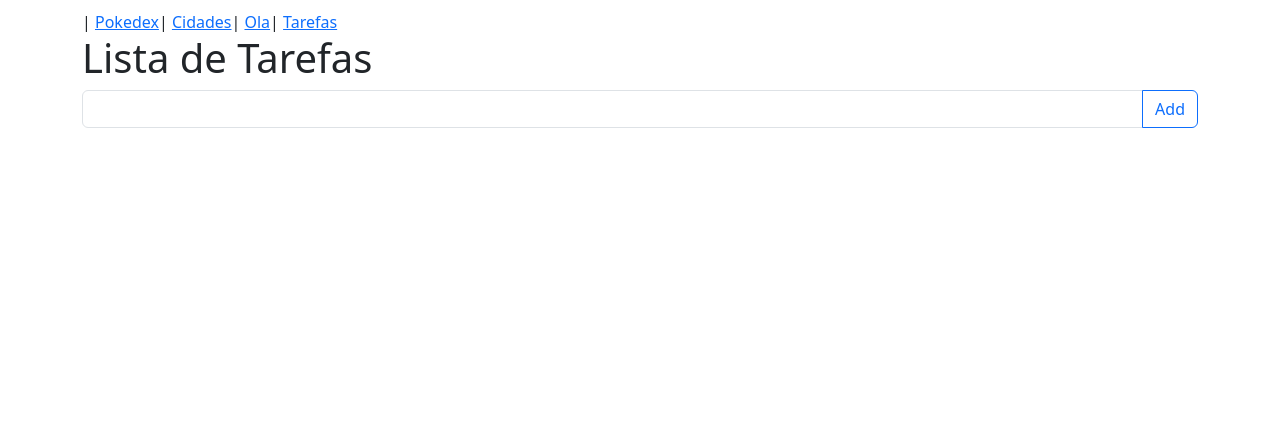
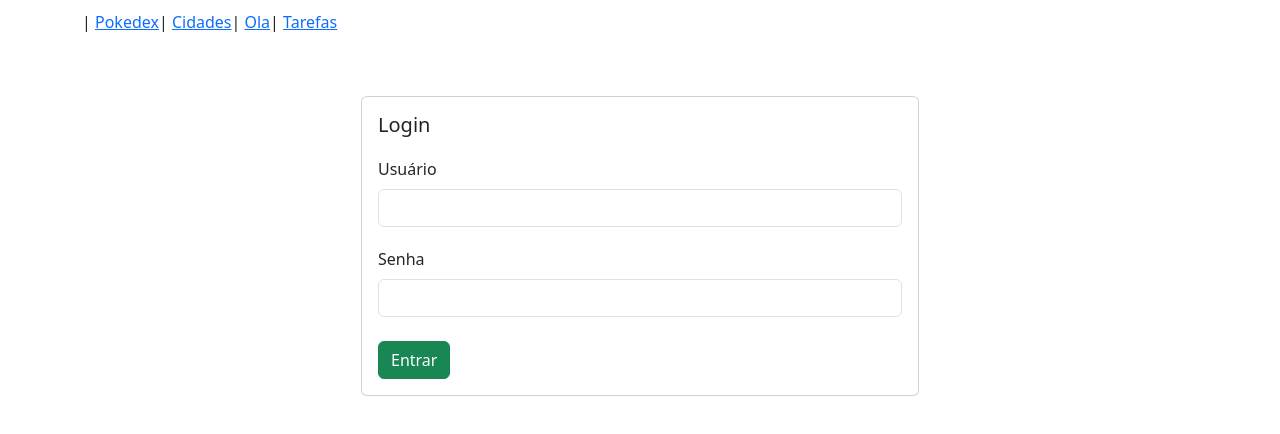
Before and after one commit to ecaramba/aula-js, a React (Create React App) app in the folder aula/: page /tarefas in a window 1280 px wide. Shown: the top 434 px of the page. Built offline with nearby package versions, Linux system fonts and the light colour scheme; no server answers; the database is empty.

Commit message:
login e logout

```diff
--- a/aula/src/Login.js
+++ b/aula/src/Login.js
@@ -11,6 +11,8 @@ import {
 
  import sha1 from 'js-sha1'
 
+import { useState } from 'react'
+
 const db = getFirestore(firebaseApp);
 
 
@@ -23,10 +25,15 @@ const css = {
     }
 }
 
-export default function Login()
+export default function Login(props)
 {
+
+    const [erro, setErro] = useState(false);
+
     async function logar(ev)
     {
+        setErro(false);
+
         // evita o compartamento padrão do elemento
         ev.preventDefault()
         let usuario = ev.target[0].value;
@@ -42,8 +49,12 @@ export default function Login()
 
         if (retorno.empty === true) {
             console.log("usuario ou senha incorretos");
+            setErro(true);
         } else {
             console.log("usuario logado")
+            props.logado(true);
+
+           sessionStorage.setItem("usuarioLogado", JSON.stringify(retorno.docs[0].data()));
         }
 
     }
@@ -52,6 +63,11 @@ export default function Login()
         <div style={css.card}
             className="d-flex justify-content-center align-items-center">
             <div className="col-6 mt-4">
+
+                { (erro == true)
+                    ? <div className="alert alert-danger">Usuário ou Senha incorretos</div>
+                    : ""
+                }
 
                 <div className="card">
                     <div className="card-body">
--- a/aula/src/Tarefas.jsx
+++ b/aula/src/Tarefas.jsx
@@ -12,11 +12,14 @@ import { getFirestore,
     deleteDoc
 } from "firebase/firestore";
 
+import Login from './Login';
+
 const db = getFirestore(firebaseApp);
-
 const colTarefas = collection(db, "tarefas");
 
-export default function Tarefas()
+
+
+function Tarefas(props)
 {
     const [listaTarefas, setListaTarefas] = useState([]);
     const [novo, setNovo] = useState("");
@@ -103,11 +106,20 @@ export default function Tarefas()
         }
     }, [ carregado ]);
 
+    function sair()
+    {
+        sessionStorage.clear();
+        props.logado(false);
+
+    }
+
     return (
-    <div className='row'>
+        <div className='row'>
       <div className='col'>
 
         <h1>Lista de Tarefas</h1>
+
+        <p className='text-end'>Olá {props.usuario.nome} [<a href='#' onClick={sair}>Sair</a>]</p>
 
         <div className='input-group'>
             <input onChange={(e) => setNovo(e.target.value)} className='form-control' type='text' />
@@ -131,7 +143,7 @@ export default function Tarefas()
                     }
 
                     return (
-                    <li className="list-group-item " key={item.id}>
+                        <li className="list-group-item " key={item.id}>
                         <input
                             className="form-check-input me-1"
                             type="checkbox"
@@ -147,7 +159,7 @@ export default function Tarefas()
                                 type='button'
                                 className='btn btn-outline-danger btn-sm'
                                 value="DEL"
-                            />
+                                />
                         </div>
                     </li>
                     )
@@ -159,3 +171,25 @@ export default function Tarefas()
     </div>
     )
 }
+
+export default function Permissao()
+{
+    const [logado, setLogado] = useState(false);
+
+    const usuarioLogado = JSON.parse(sessionStorage.getItem("usuarioLogado"));
+
+    useEffect(()=>{
+        if (usuarioLogado) {
+            setLogado(true);
+        }
+    })
+
+    return (
+        <div>
+        { (logado == false)
+            ? <Login logado={setLogado} />
+            : <Tarefas usuario={usuarioLogado} logado={setLogado} />
+        }
+        </div>
+    )
+}
```
